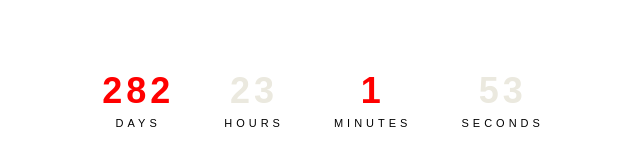
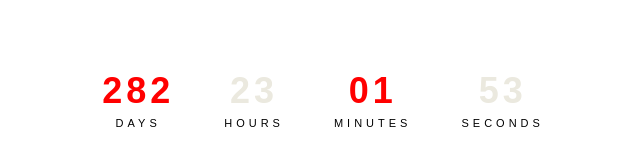
Before and after one commit to brittanycinque/countdown-timer, a plain HTML site: page index.html in a window 1280 px wide. Shown: the part 300-466 px from the top of the page, 317-957 px from the left. Drawn offline with Linux system fonts and the light colour scheme.

Commit message:
Update index.html

```diff
--- a/index.html
+++ b/index.html
@@ -65,12 +65,13 @@
     </div>
 
     <script>
+        // Function to format numbers with leading zero
+        function formatNumber(num) {
+            return num < 10 ? '0' + num : num;
+        }
+
         // Countdown target date and time
         var countDownDate = new Date("2024-10-18T10:00:00+11:00").getTime();
-
-        function formatNumber(num) {
-        return num < 10 ? '0' + num : num;
-    }
 
         var x = setInterval(function() {
             var now = new Date().getTime();
@@ -82,11 +83,11 @@
             var minutes = Math.floor((distance % (1000 * 60 * 60)) / (1000 * 60));
             var seconds = Math.floor((distance % (1000 * 60)) / 1000);
 
-            // Display the result
-            document.getElementById("days").innerHTML = days;
-            document.getElementById("hours").innerHTML = hours;
-            document.getElementById("minutes").innerHTML = minutes;
-            document.getElementById("seconds").innerHTML = seconds;
+            // Display the result with leading zeros
+            document.getElementById("days").innerHTML = formatNumber(days);
+            document.getElementById("hours").innerHTML = formatNumber(hours);
+            document.getElementById("minutes").innerHTML = formatNumber(minutes);
+            document.getElementById("seconds").innerHTML = formatNumber(seconds);
 
             // If the countdown is finished
             if (distance < 0) {
```
